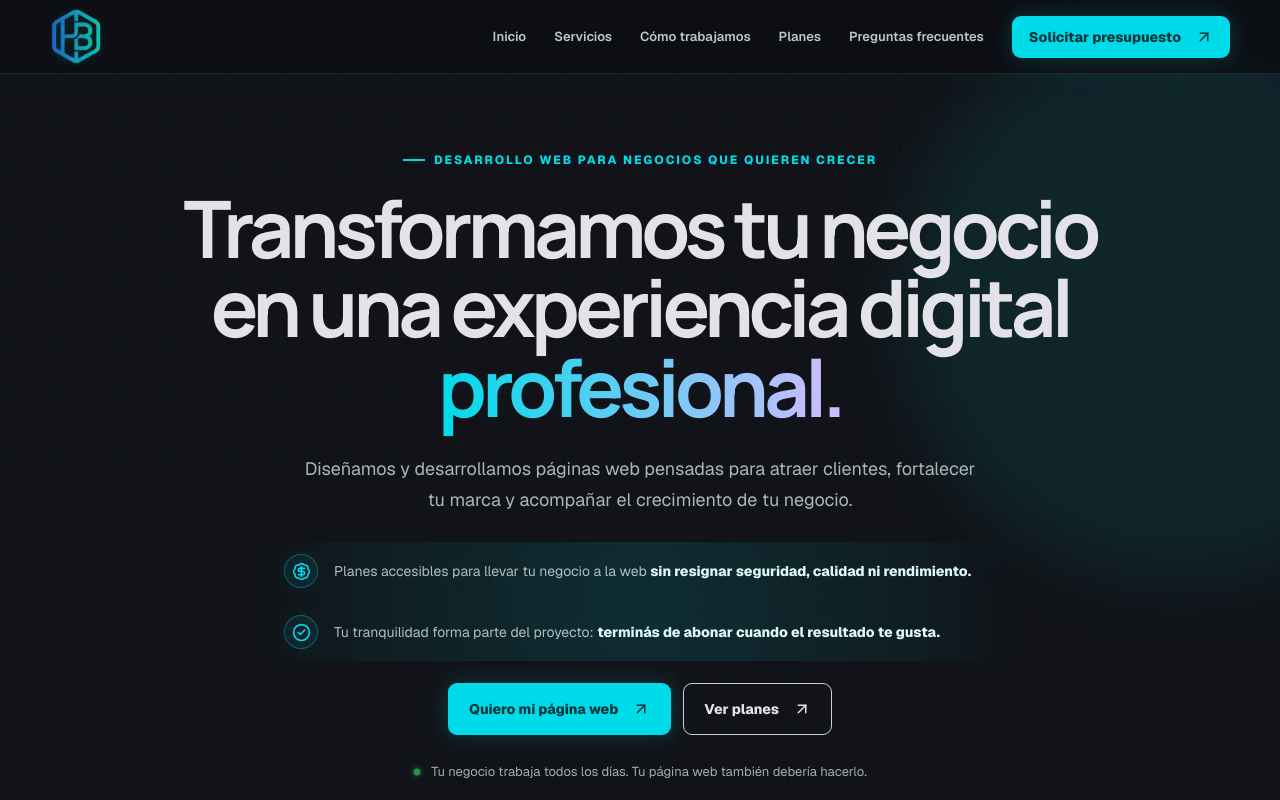
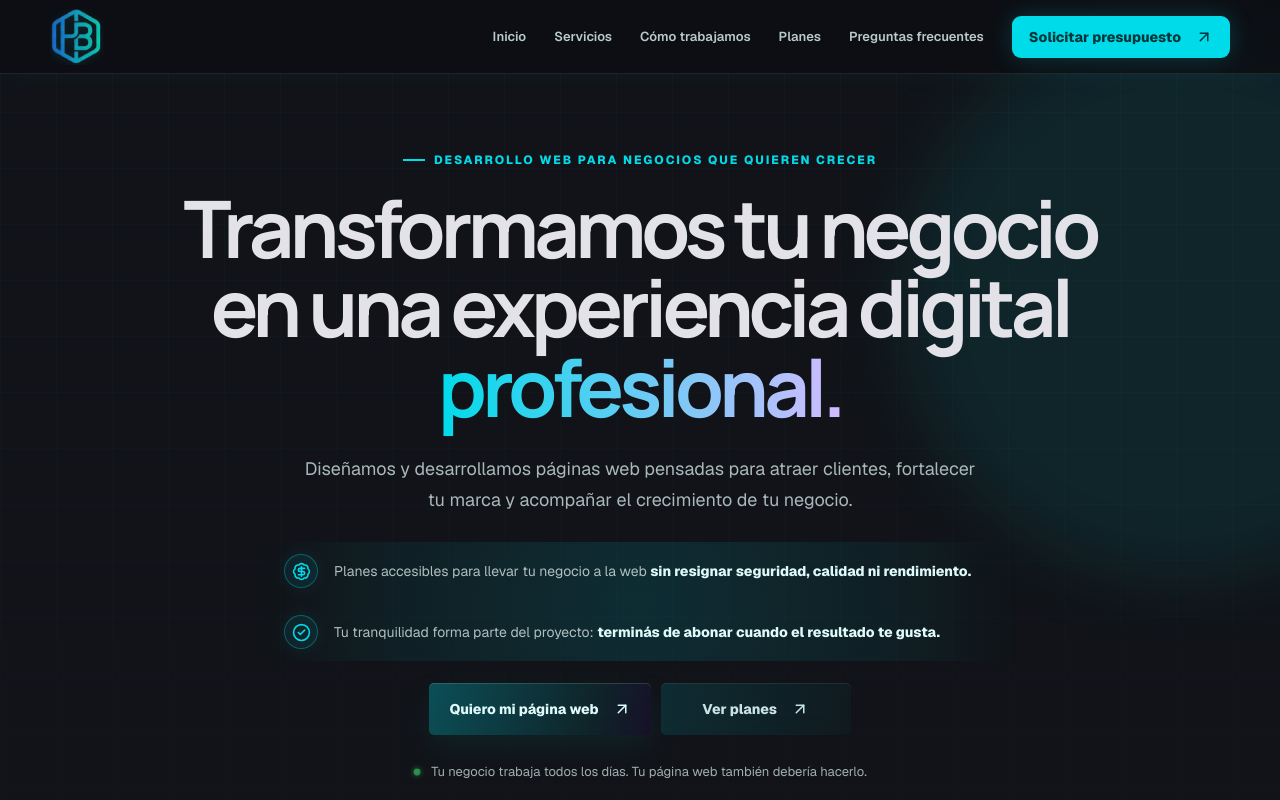
Before and after one commit to hberrino/hbdigitalstudio, a Next.js app: page / in a window 1280 px wide. Shown: the top 800 px of the page. Built offline with nearby package versions, Linux system fonts and the light colour scheme.

Commit message:
Rediseña los botones principales del hero

```diff
--- a/app/globals.css
+++ b/app/globals.css
@@ -73,7 +73,12 @@ button { font: inherit; }
 .hero__promise > span { display: grid; place-items: center; width: 34px; height: 34px; border: 1px solid rgba(0,219,233,.32); border-radius: 50%; background: rgba(0,219,233,.08); color: var(--mint); box-shadow: 0 0 18px rgba(0,219,233,.08); }
 .hero__promise p { margin: 0; color: #aebfc0; font-size: 14px; line-height: 1.45; }
 .hero__promise strong { color: #dffafb; font-weight: 750; }
-.hero__actions { display: flex; justify-content: center; gap: 12px; flex-wrap: wrap; }
+.hero__actions { display: flex; justify-content: center; gap: 10px; flex-wrap: wrap; }
+.hero__actions .button { min-width: 190px; border: 0; border-radius: 5px; color: #dffafb; backdrop-filter: blur(10px); }
+.hero__actions .button--primary { background: linear-gradient(105deg, rgba(0,219,233,.3), rgba(0,219,233,.09) 72%, rgba(112,0,255,.07)); box-shadow: inset 0 1px rgba(191,248,251,.15), 0 12px 32px rgba(0,219,233,.08); }
+.hero__actions .button--primary:hover { background: linear-gradient(105deg, rgba(0,219,233,.4), rgba(0,219,233,.14) 72%, rgba(112,0,255,.1)); color: #fff; }
+.hero__actions .button--secondary { background: linear-gradient(105deg, rgba(0,219,233,.13), rgba(0,219,233,.035)); color: #c8e4e5; box-shadow: inset 0 1px rgba(191,248,251,.08); }
+.hero__actions .button--secondary:hover { border: 0; background: linear-gradient(105deg, rgba(0,219,233,.22), rgba(0,219,233,.07)); color: var(--mint); }
 .hero__note { display: flex; justify-content: center; gap: 10px; align-items: center; margin: 28px 0 0; color: #9fafb0; font-size: 13px; }
 .hero__note i { flex: 0 0 auto; width: 8px; height: 8px; background: #43e66d; border-radius: 50%; box-shadow: 0 0 0 5px rgba(67,230,109,.12), 0 0 14px rgba(67,230,109,.55); animation: status-pulse 1.8s ease-in-out infinite; }
 .hero__orb { position: absolute; border-radius: 50%; filter: blur(1px); }
```
